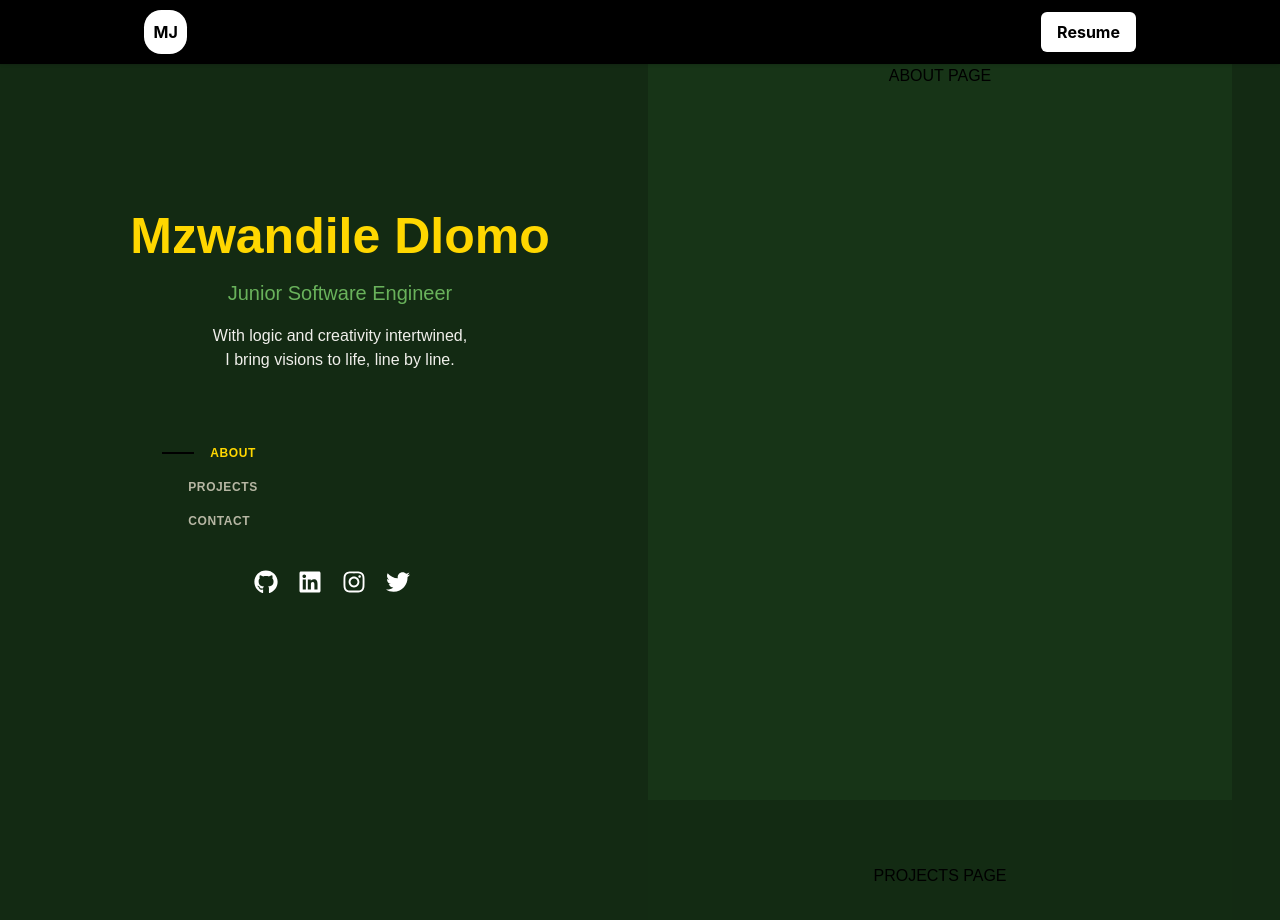
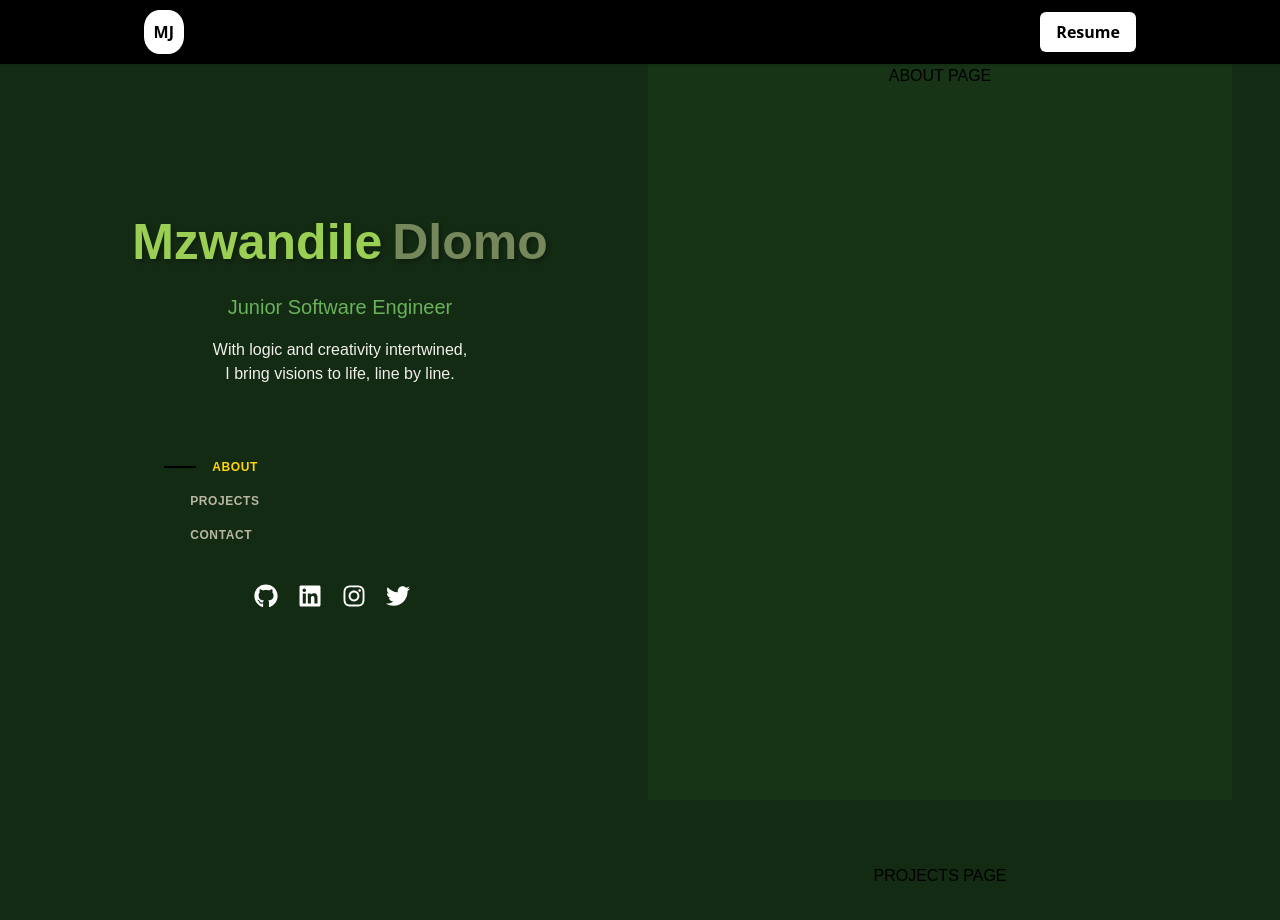
Before and after one commit to Mzwandile-Dlomo/portfolio, a React (Create React App) app: page / in a window 1280 px wide. Shown: the top 920 px of the page. Built offline with nearby package versions, Linux system fonts and the light colour scheme.

Commit message:
landing page styling changes

```diff
--- a/src/App.css
+++ /dev/null
@@ -1,38 +0,0 @@
-.App {
-  text-align: center;
-}
-
-.App-logo {
-  height: 40vmin;
-  pointer-events: none;
-}
-
-@media (prefers-reduced-motion: no-preference) {
-  .App-logo {
-    animation: App-logo-spin infinite 20s linear;
-  }
-}
-
-.App-header {
-  background-color: #282c34;
-  min-height: 100vh;
-  display: flex;
-  flex-direction: column;
-  align-items: center;
-  justify-content: center;
-  font-size: calc(10px + 2vmin);
-  color: white;
-}
-
-.App-link {
-  color: #61dafb;
-}
-
-@keyframes App-logo-spin {
-  from {
-    transform: rotate(0deg);
-  }
-  to {
-    transform: rotate(360deg);
-  }
-}
--- a/src/App.js
+++ b/src/App.js
@@ -1,4 +1,3 @@
-import './App.css';
 import  Navbar  from './components/Navbar';
 import styled from 'styled-components';
 import { useRef, useEffect, useState } from 'react';
--- a/src/components/sections/Landing.js
+++ b/src/components/sections/Landing.js
@@ -1,7 +1,36 @@
 import { useState, useEffect } from 'react';
 import styled from 'styled-components';
 import { FaGithub, FaLinkedin, FaInstagram, FaTwitter } from 'react-icons/fa';
+import { createGlobalStyle } from 'styled-components';
 
+const GlobalStyle = createGlobalStyle`
+/* Importing Montserrat font */
+  @import url('https://fonts.googleapis.com/css2?family=Montserrat:wght@400;700&display=swap');
+
+  /* Importing Roboto font */
+  @import url('https://fonts.googleapis.com/css2?family=Roboto:wght@400;700&display=swap');
+
+  /* Importing Open Sans font */
+  @import url('https://fonts.googleapis.com/css2?family=Open+Sans:wght@400;700&display=swap');
+
+  /* Importing Lato font */
+  @import url('https://fonts.googleapis.com/css2?family=Lato:wght@400;700&display=swap');
+
+  /* Importing Nunito font */
+  @import url('https://fonts.googleapis.com/css2?family=Nunito:wght@400;700&display=swap');
+
+  /* Importing Source Sans Pro font */
+  @import url('https://fonts.googleapis.com/css2?family=Source+Sans+Pro:wght@400;700&display=swap');
+
+  /* Importing Poppins font */
+  @import url('https://fonts.googleapis.com/css2?family=Poppins:wght@400;700&display=swap');
+
+  /* Importing Playfair Display font */
+  @import url('https://fonts.googleapis.com/css2?family=Playfair+Display:wght@400;700&display=swap');
+
+  /* Importing Quicksand font */
+  @import url('https://fonts.googleapis.com/css2?family=Quicksand:wght@400;700&display=swap');
+`;
 
 const Container = styled.div`
   width: 100%;
@@ -40,55 +69,59 @@ const ResumeButton = styled.a`
     background-color: #69b25b;
     transform: scale(1.05);
   }
-
-  // @media (min-width: 421px) {
-  //   display: none;
-  // }
 `;
 
-// const ResumeButtonContainer = styled.div`
-//   display: flex;
-//   justify-content: center;
-//   margin-top: 1rem;
-
-//   @media (min-width: 1024px) {
-//     display: none;
-//   }
-// `;
-
-// const ResumeButton = styled.a`
-//   display: none;
-
-//   @media (min-width: 1024px) {
-//     display: block;
-//     text-decoration: none;
-//     color: white;
-//     background-color: #60a5fa;
-//     padding: 0.5rem 1rem;
-//     border-radius: 0.375rem;
-//     transition: background-color 0.3s ease-in-out, transform 0.3s ease-in-out;
-
-//     &:hover {
-//       background-color: #3b82f6;
-//       transform: scale(1.05);
-//     }
-//   }
-// `;
-
 const Title = styled.h1`
+  font-family: 'Nunito', 'Montserrat', sans-serif;
   font-size: 2.5rem;
   text-align: center;
-  font-weight: bold;
+  font-weight: 700;
   line-height: 1.2;
-  color: #FFD700;
+  color: #9BCF53;
+  margin: 20px 0;
+  text-shadow: 2px 2px 4px rgba(0, 0, 0, 0.3);
+  perspective: 1000px;
+  cursor: pointer;
 
   @media (min-width: 640px) {
     font-size: 3.125rem;
   }
 
-  a {
-    text-decoration: none;
-    color: inherit;
+  &:hover {
+    color: #76885B;
+    transform: scale(1.05);
+
+    span {
+      display: inline-block;
+      animation: growAndShift 0.5s ease-in-out both;
+      animation-delay: calc(var(--char-index) * 0.05s);
+      color: #9BCF53;
+    }
+  }
+
+  @keyframes growAndShift {
+    0% {
+      transform: rotateX(0) rotateY(0) scale(1);
+    }
+    50% {
+      transform: rotateX(20deg) rotateY(20deg) scale(1.2);
+    }
+    100% {
+      transform: rotateX(0) rotateY(0) scale(1);
+    }
+  }
+
+  span {
+    display: inline-block;
+    transition: transform 0.3s ease;
+  }
+
+  .space {
+    margin-right: 0.2em;
+  }
+
+  .surname{
+    color: #76885B;
   }
 `;
 
@@ -228,12 +261,20 @@ const Landing = () => {
     };
   }, []);
 
+  const text = 'Mzwandile';
+
   return (
     <Container>
       <InnerContainer>
         <div>
           <Title>
-            <a href="/" className="text-yellow-500">Mzwandile Dlomo</a>
+            {text.split('').map((char, index) => (
+              <span key={index} style={{ '--char-index': index }}>
+                {char}
+              </span>
+            ))}
+            <span className="space"></span>
+            <span className='surname'>Dlomo</span>
           </Title>
           <Subtitle>Junior Software Engineer</Subtitle>
           <Description>
--- a/src/index.css
+++ b/src/index.css
@@ -6,14 +6,6 @@
 
 body {
   margin: 0;
-  font-family: -apple-system, BlinkMacSystemFont, 'Segoe UI', 'Roboto', 'Oxygen',
-    'Ubuntu', 'Cantarell', 'Fira Sans', 'Droid Sans', 'Helvetica Neue',
-    sans-serif;
   -webkit-font-smoothing: antialiased;
   -moz-osx-font-smoothing: grayscale;
 }
-
-code {
-  font-family: source-code-pro, Menlo, Monaco, Consolas, 'Courier New',
-    monospace;
-}
```
